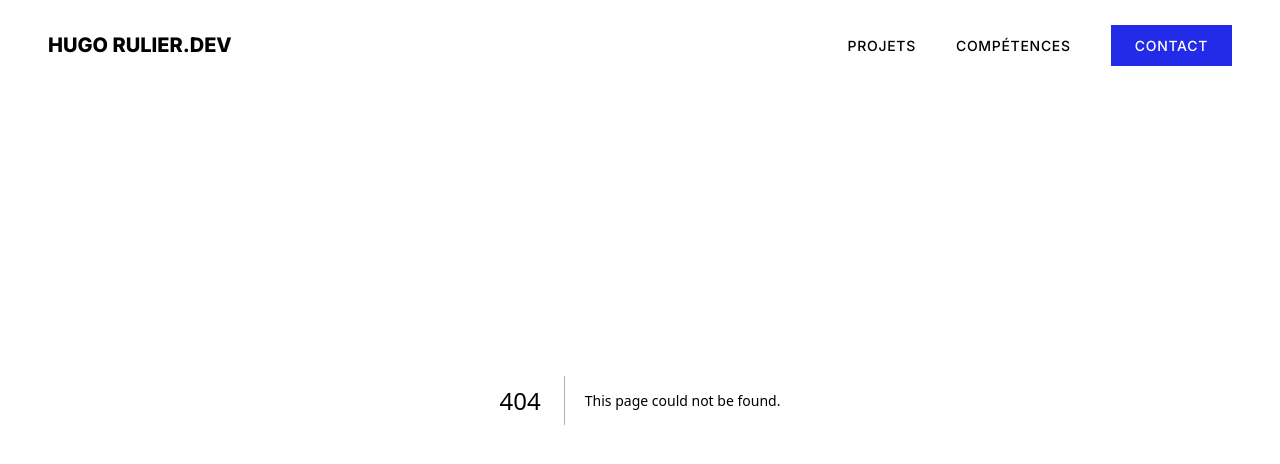
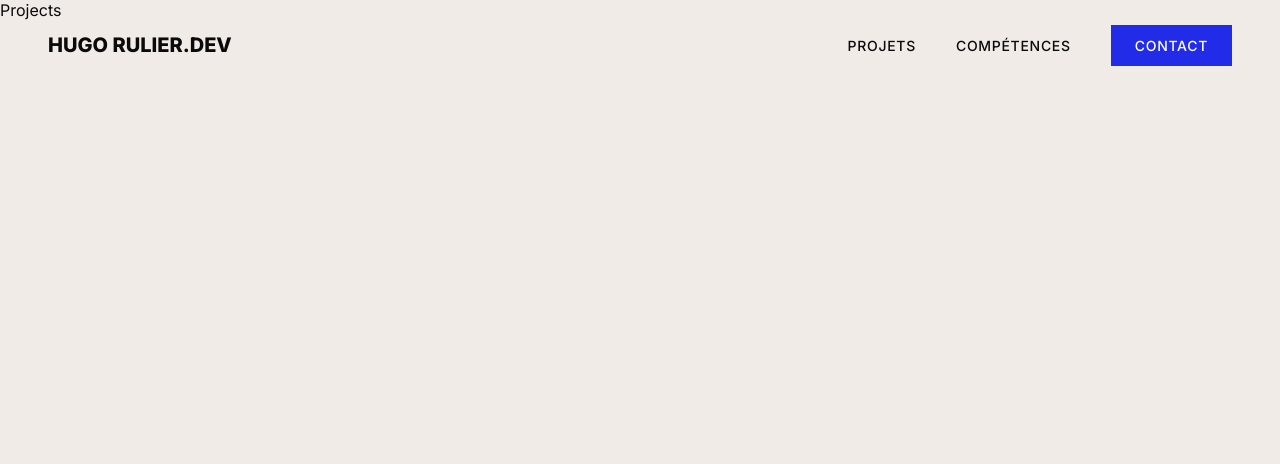
Before and after one commit to HRulier/hr-portfolio, a Next.js app: page /projects in a window 1280 px wide. Before the commit this address had no page. Shown: the top 464 px of the page. Built offline with nearby package versions, Linux system fonts and the light colour scheme.

Commit message:
wip(page projects): add page and refactor structure

```diff
--- /dev/null
+++ b/src/app/projects/page.tsx
@@ -0,0 +1,5 @@
+import styles from "./projects.module.scss";
+
+export default function Projects() {
+  return <section>Projects</section>;
+}
--- a/src/components/Header/index.tsx
+++ b/src/components/Header/index.tsx
@@ -1,12 +1,15 @@
+import Link from "next/link";
 import styles from "./header.module.scss";
 
 const Header = () => {
   return (
     <nav className={styles.header}>
-      <div className={styles.logo}>HUGO RULIER.DEV</div>
+      <Link href="/">
+        <div className={styles.logo}>HUGO RULIER.DEV</div>
+      </Link>
       <ul>
         <li>
-          <a href="#">Projets</a>
+          <Link href="projects">Projets</Link>
         </li>
         <li>
           <a href="#">Compétences</a>
--- a/src/components/CTA/cta.module.scss
+++ b/src/components/Home/CTA/cta.module.scss
@@ -1,5 +1,5 @@
-@use "../../styles/mixins" as *;
-@use "../../styles/variables" as *;
+@use "@/styles/mixins" as *;
+@use "@/styles/variables" as *;
 
 .cta {
   position: relative;
--- a/src/components/Hero/hero.module.scss
+++ b/src/components/Home/Hero/hero.module.scss
@@ -1,6 +1,6 @@
-@use "../../styles/variables" as *;
-@use "../../styles/font_mixins" as *;
-@use "../../styles/animations_mixins" as *;
+@use "@/styles/variables" as *;
+@use "@/styles/font_mixins" as *;
+@use "@/styles/animations_mixins" as *;
 
 .hero {
   position: relative;
```
Also changed, not shown: src/app/page.tsx (+4 -4 lines), src/components/Home/Projects/projects.module.scss (renamed from src/components/Projects/projects.module.scss, +4 -4 lines), src/components/Home/Stack/stack.module.scss (renamed from src/components/Stack/stack.module.scss, +4 -4 lines), src/app/projects/projects.module.scss (added), src/components/Home/CTA/index.tsx (renamed from src/components/CTA/index.tsx), src/components/Home/Hero/index.tsx (renamed from src/components/Hero/index.tsx), src/components/Home/Projects/index.tsx (renamed from src/components/Projects/index.tsx), src/components/Home/Stack/index.tsx (renamed from src/components/Stack/index.tsx).
